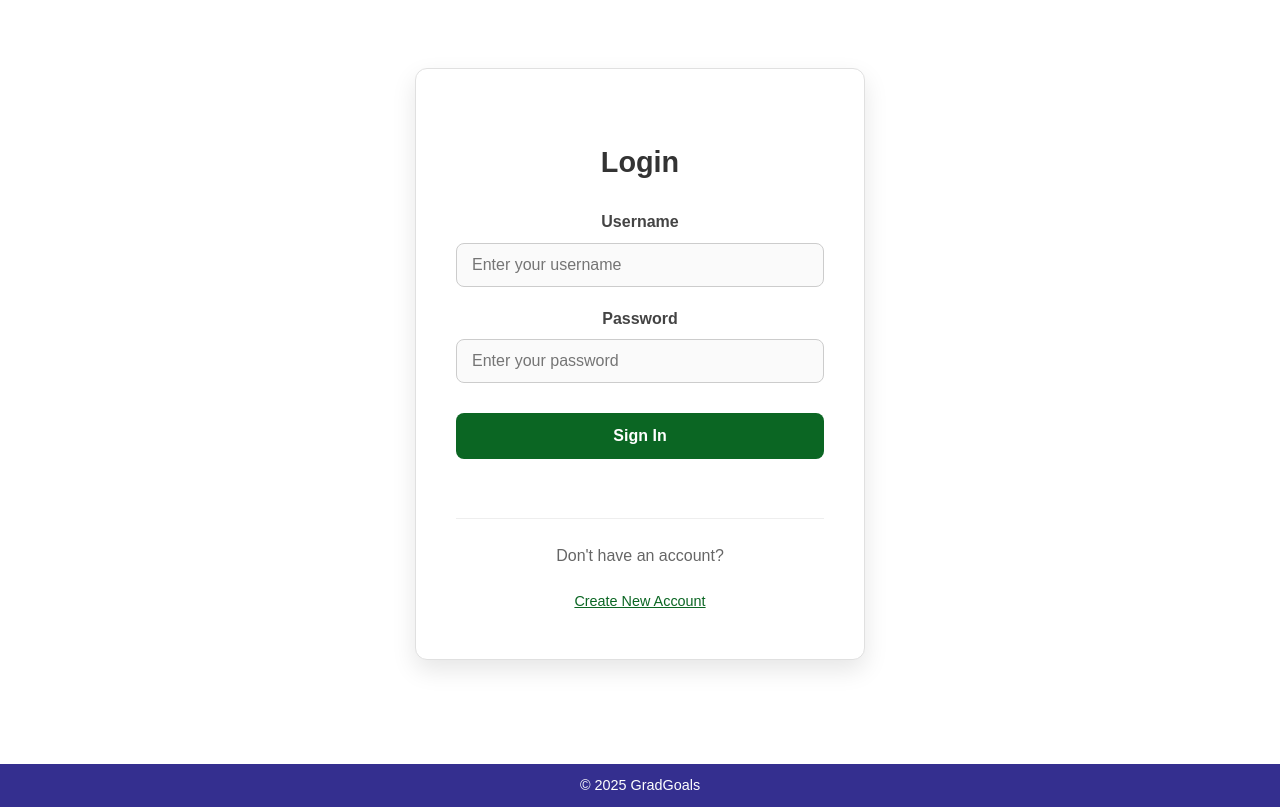
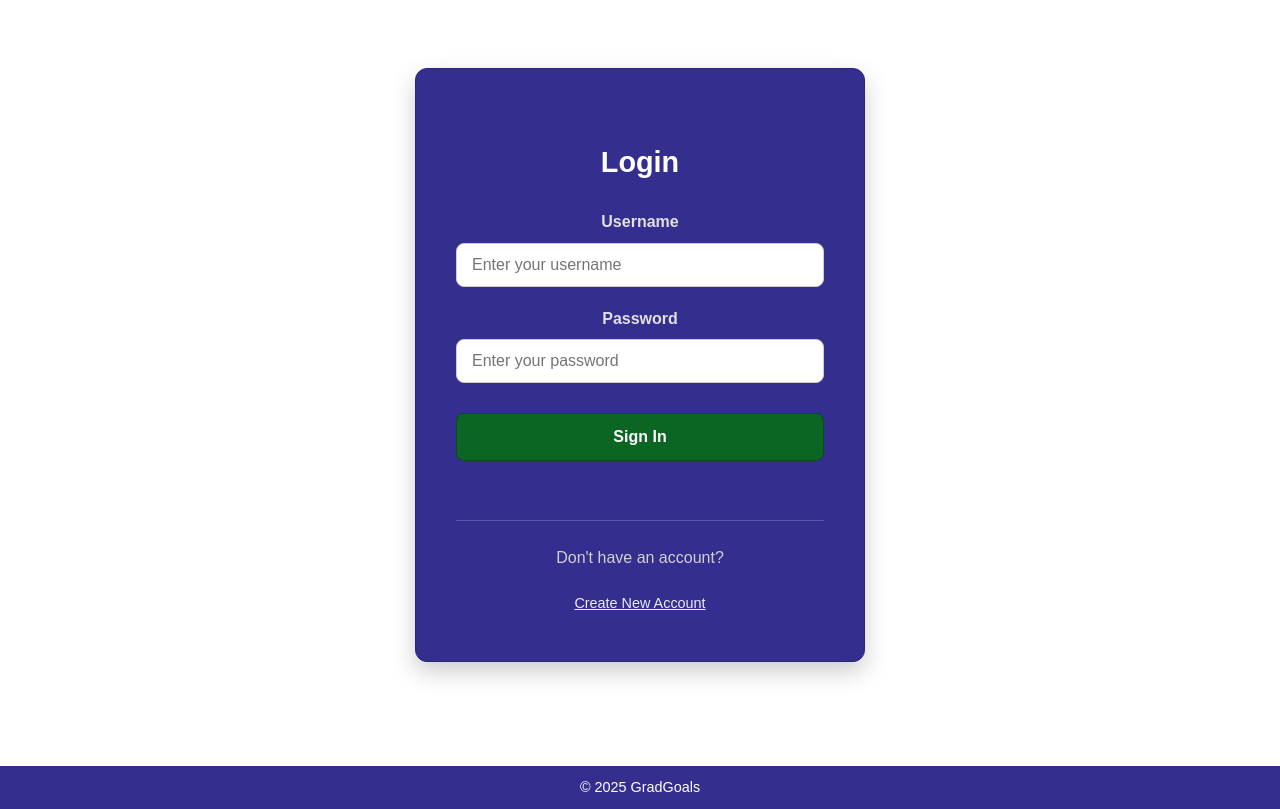
Before and after one commit to IanKreger/GradGoals, a website: page Frontend/Profile.html in a window 1280 px wide. Shown: the part 127-936 px from the top of the page. Drawn offline with Linux system fonts and the light colour scheme.

Commit message:
Updated form style

```diff
--- a/Frontend/js/profile.js
+++ b/Frontend/js/profile.js
@@ -90,7 +90,7 @@ if (currentPage.toLowerCase().includes("profile")) {
                     <p style="font-size: 1.1rem; margin-top: 10px; color: #555;">You are currently logged in.</p>
 
                     <div style="margin-top: 40px; display: flex; justify-content: center; gap: 20px; flex-wrap: wrap;">
-                        <button onclick="window.location.href='budget.html'" class="btn-submit" style="width: auto; padding: 12px 30px; margin: 0;">Go to Budget Tool</button>
+                        <button onclick="window.location.href='Budget.html'" class="btn-submit" style="width: auto; padding: 12px 30px; margin: 0;">Go to Budget Tool</button>
                         <button id="logoutBtn" class="btn-submit" style="width: auto; padding: 12px 30px; margin: 0; background-color: #6c757d;">Logout</button>
                     </div>
                 </div>
--- a/Frontend/styleforms.css
+++ b/Frontend/styleforms.css
@@ -2,20 +2,21 @@
 
 /* The Box that holds the form */
 .login-container {
-    background-color: #ffffff;
+    background-color: #342f8f; /* Updated to your Blue */
     max-width: 450px;
-    width: 90%; /* Responsive: takes 90% of screen on phones, but stops at 450px */
-    margin: 4rem auto; /* Centers it vertically and horizontally */
+    width: 90%;
+    margin: 4rem auto;
     padding: 2.5rem;
     border-radius: 12px;
-    box-shadow: 0 10px 25px rgba(0, 0, 0, 0.1); /* Soft shadow for "pop" */
-    border: 1px solid #e0e0e0;
+    box-shadow: 0 10px 25px rgba(0, 0, 0, 0.2); /* Slightly darker shadow */
+    border: 1px solid #2a2675; /* Darker border to match */
+    color: #ffffff; /* Default text color to White */
 }
 
 /* Headings */
 .login-container h2 {
     text-align: center;
-    color: #333;
+    color: #ffffff; /* Changed to White */
     margin-bottom: 1.5rem;
     font-size: 1.8rem;
 }
@@ -30,7 +31,7 @@
     display: block;
     margin-bottom: 0.5rem;
     font-weight: 600;
-    color: #444;
+    color: #e0e0e0; /* Changed to light gray/off-white */
 }
 
 /* Inputs (Text & Password) */
@@ -41,21 +42,21 @@
     border: 1px solid #ccc;
     border-radius: 8px;
     transition: border-color 0.3s ease;
-    background-color: #fafafa;
+    background-color: #ffffff; /* Keep inputs white so user can read what they type */
+    color: #333; /* Text inside input should remain dark */
 }
 
 .form-group input:focus {
     outline: none;
-    border-color: #0b6623; /* GradGoals Green */
-    background-color: #fff;
-    box-shadow: 0 0 0 3px rgba(11, 102, 35, 0.1);
+    border-color: #0b6623;
+    box-shadow: 0 0 0 3px rgba(11, 102, 35, 0.4);
 }
 
 /* Primary Button (Login / Create) */
 .btn-submit {
     width: 100%;
     padding: 14px;
-    background-color: #0b6623;
+    background-color: #0b6623; /* Green button pops nicely on Blue */
     color: white;
     border: none;
     border-radius: 8px;
@@ -64,6 +65,7 @@
     cursor: pointer;
     transition: background-color 0.3s ease, transform 0.1s;
     margin-top: 10px;
+    border: 1px solid #084d1a;
 }
 
 .btn-submit:hover {
@@ -78,15 +80,17 @@
 .toggle-link {
     background: none;
     border: none;
-    color: #0b6623;
+    color: #ffffff; /* Changed to White so it's visible */
     text-decoration: underline;
     cursor: pointer;
     font-size: 0.9rem;
     font-weight: 500;
+    opacity: 0.9;
 }
 
 .toggle-link:hover {
-    color: #09501b;
+    color: #e0e0e0;
+    opacity: 1;
 }
 
 /* Messages */
@@ -98,21 +102,31 @@
 }
 
 .message-error {
+    background-color: #ffebee; /* Light red background for error box */
     color: #d32f2f;
+    padding: 5px;
+    border-radius: 4px;
 }
 
 .message-success {
+    background-color: #e8f5e9; /* Light green background for success box */
     color: #0b6623;
-    font-weight: bold;
+    padding: 5px;
+    border-radius: 4px;
 }
 
 /* Dividers */
 hr {
     margin: 1.5rem 0;
     border: 0;
-    border-top: 1px solid #eee;
+    border-top: 1px solid #5a55aa; /* Lightened the line so it's visible on blue */
 }
 
 .center-text {
     text-align: center;
 }
+
+/* Helper for the "Don't have an account?" text */
+.center-text p {
+    color: #d0d0d0 !important; /* Forces the small text to be light gray */
+}
```
